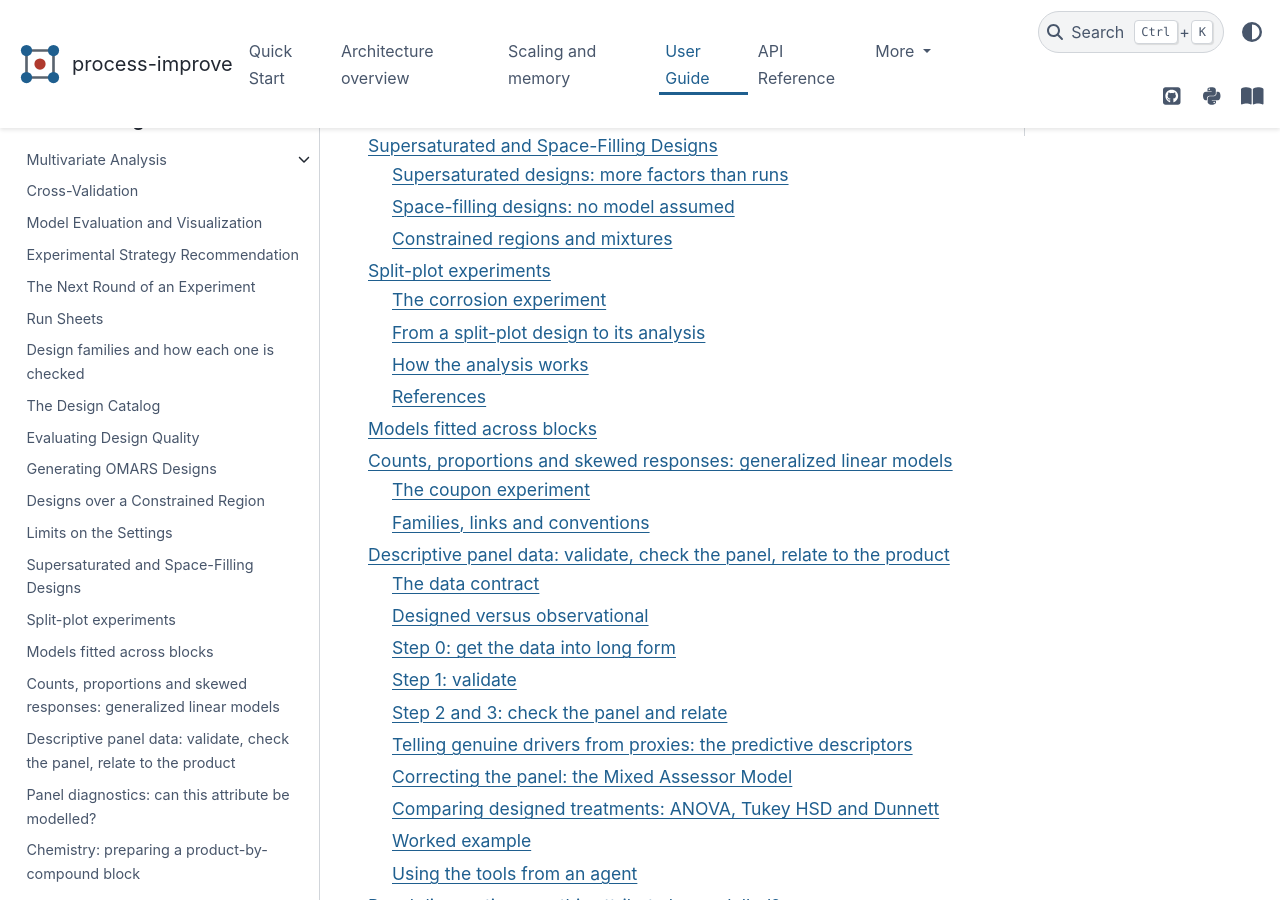
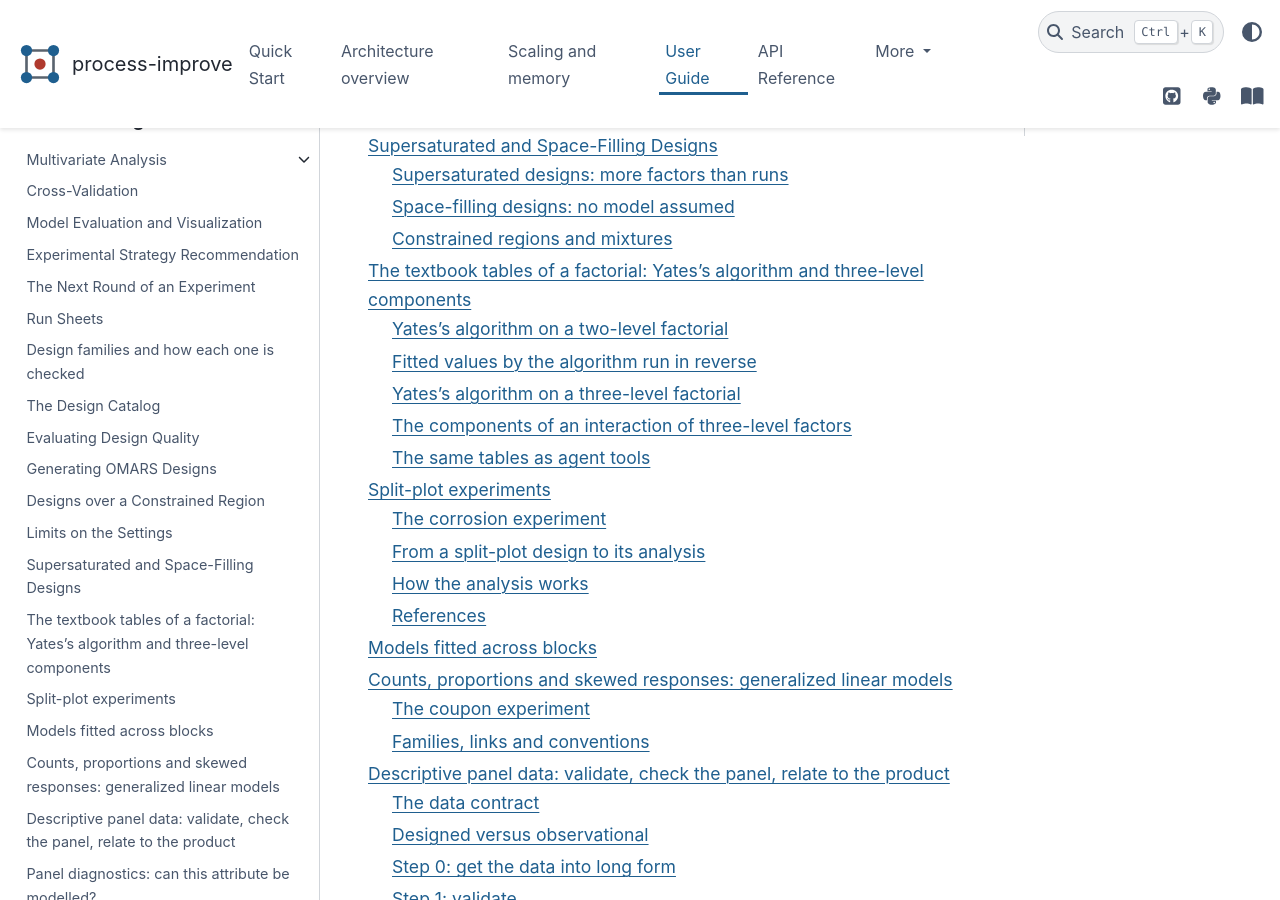
Before and after one commit to kgdunn/process-improve, a Sphinx documentation site: the page built from docs/user_guide/index.rst, in a window 1280 px wide and 900 px high, scrolled down 3006 px. Built offline with Sphinx 7.4.7 and the PyData theme 0.15.4, drawn with Linux system fonts in a browser that asks for light colours; some of the changed text lies outside the part shown.

Commit message:
Docs: a user-guide page on the textbook tables of a factorial (#1097)
A notebook, executed by the docs build, that works Yates's algorithm and
its reverse on Box, Hunter and Hunter's pilot plant, the three-level
algorithm on Box and Draper's textile experiment, and the components of
interaction on Montgomery's tool life, then calls the yates_table tool.
yates_table_3k joins the API reference.

Co-Authored-By: Claude Opus 5.5 <noreply@anthropic.com>
Claude-Session: https://claude.ai/code/session_01S4nNrQrezZa8Wt3JVywWoM

```diff
--- a/docs/api/experiments.rst
+++ b/docs/api/experiments.rst
@@ -93,7 +93,7 @@ Designed Experiments
    :members: least_squares_means
 
 .. automodule:: process_improve.experiments.yates
-   :members: yates_table, reverse_yates
+   :members: yates_table, reverse_yates, yates_table_3k
 
 .. automodule:: process_improve.experiments.layouts
    :members: tukey_nonadditivity, estimate_missing
--- a/docs/user_guide/index.rst
+++ b/docs/user_guide/index.rst
@@ -17,6 +17,7 @@ User Guide
    constrained_designs
    region_limits
    screening_and_space_filling
+   factorial_tables
    split_plot_analysis
    blocked_models
    glm_analysis
```
Also changed, not shown: docs/user_guide/factorial_tables.ipynb (added).
